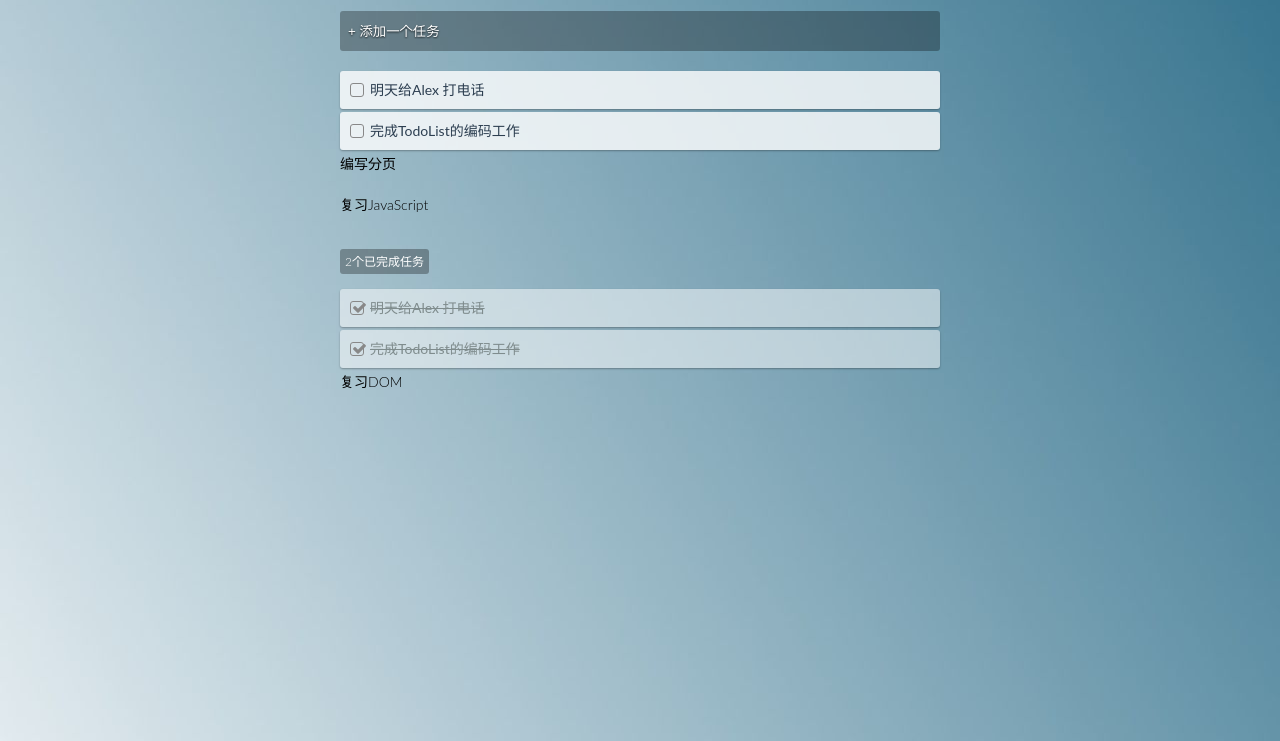
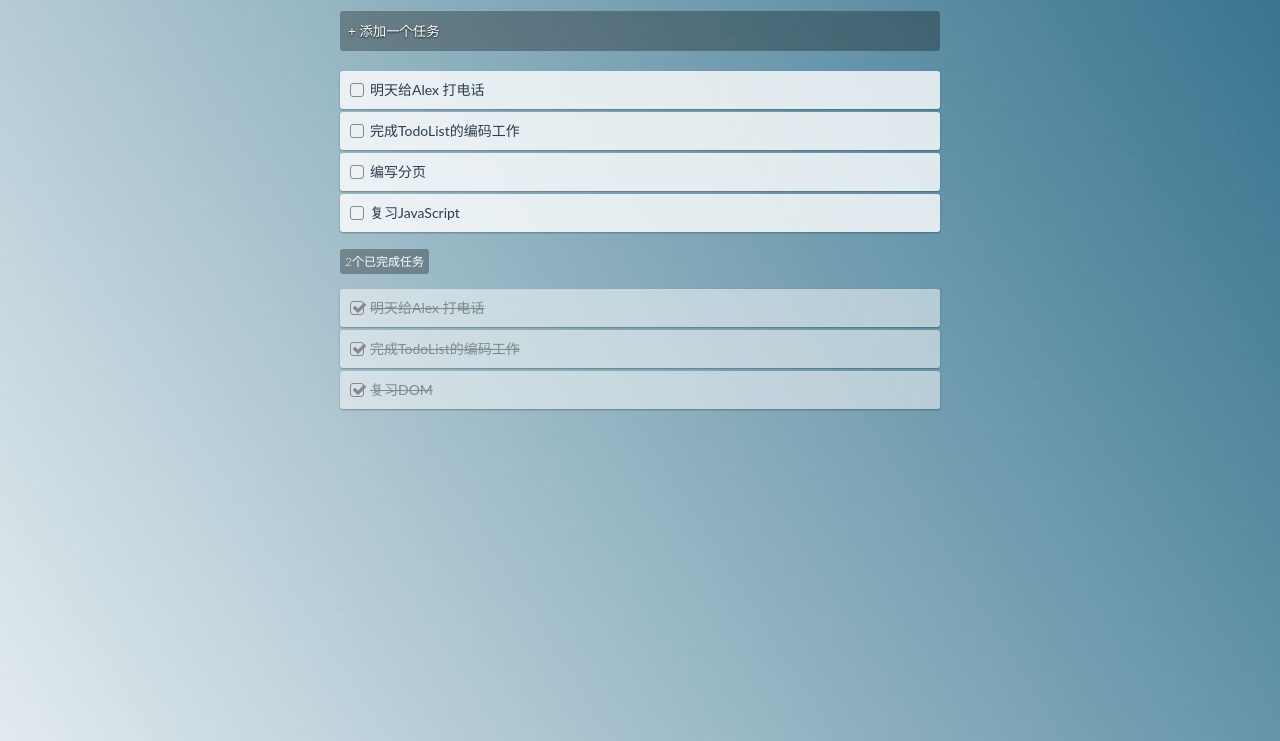
Before and after one commit to DPL2016/web, a plain HTML site: page todo/todolist.html in a window 1280 px wide. Shown: the part 59-800 px from the top of the page. Drawn offline with Linux system fonts and the light colour scheme.

Commit message:
整体轮廓

```diff
--- a/todo/todolist.html
+++ b/todo/todolist.html
@@ -79,7 +79,7 @@
         a.setAttribute("herf","javascript:");
         a.setAttribute("class","ck-warpper");
         span.setAttribute("class","text");
-        li.innerText =obj.todo;
+        span.innerText =obj.todo;
         div.setAttribute("class","task-warpper");
         if (obj.finish){
             li.setAttribute("class","done");
```
